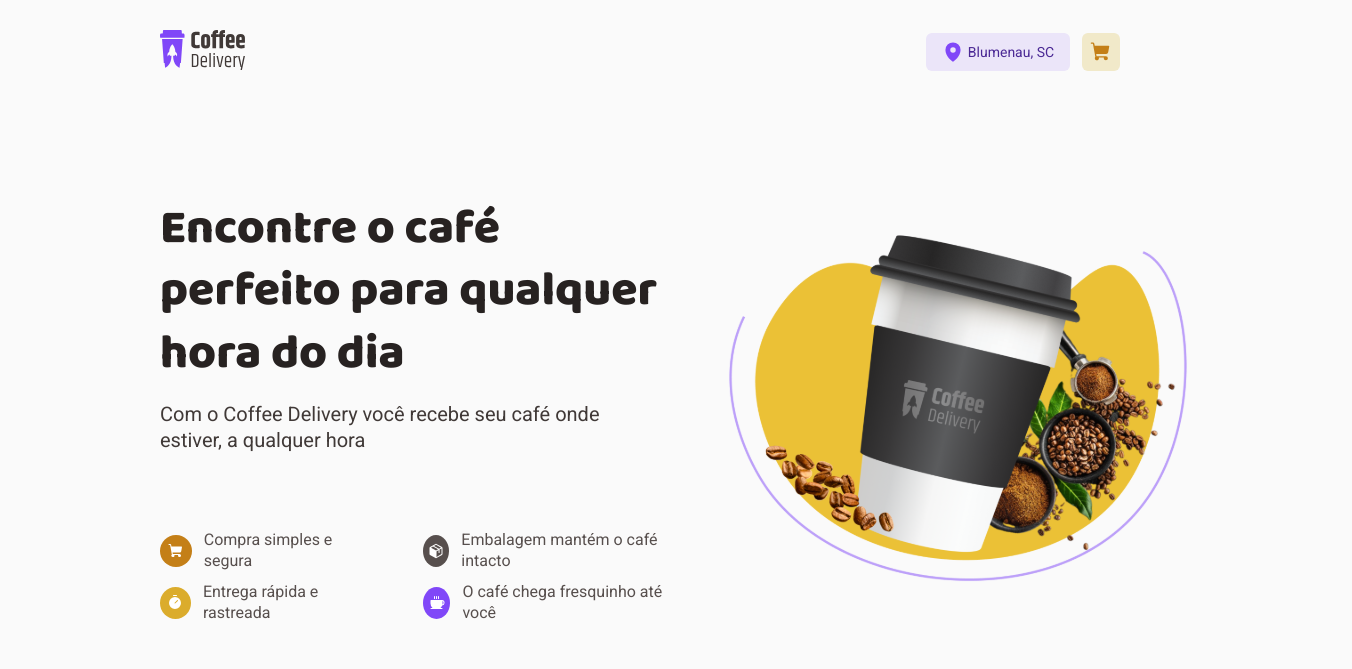
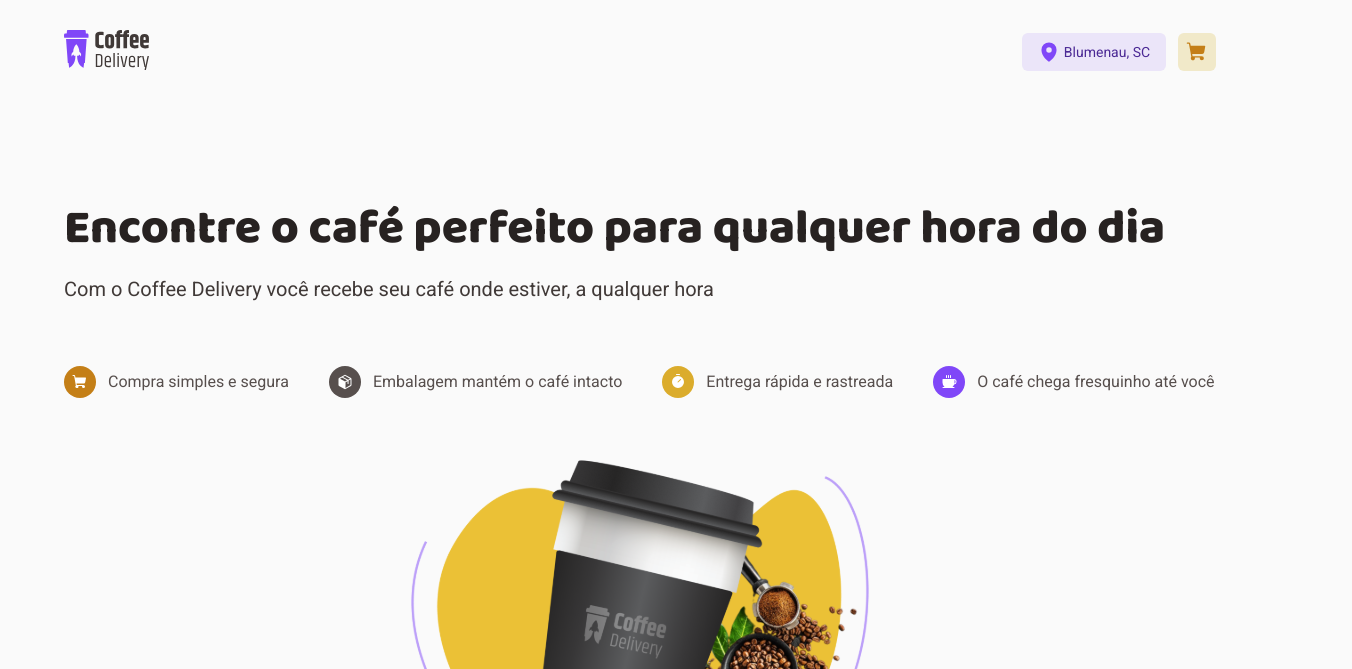
Before and after one commit to gbeserra95/coffee-delivery, a React (Vite) app: page / in a window 1280 px wide. Shown: the top 669 px of the page, 1352 px wide, since content can reach past the window. Built offline with nearby package versions, Linux system fonts and the light colour scheme.

Commit message:
feat: responsiveness

```diff
--- a/src/components/Header/index.tsx
+++ b/src/components/Header/index.tsx
@@ -19,10 +19,10 @@
         <img src={logoCoffeeDelivery} alt="" />
       </NavLink>
       <S.ActionsContainer>
-        <S.LocationButton>
+        <S.LocationContainer>
           <MapPin size={22} weight="fill" />
           {address.city}, {address.state}
-        </S.LocationButton>
+        </S.LocationContainer>
         <NavLink to="/checkout">
           <S.CartButton>
             {items.length !== 0 && (
--- a/src/components/Header/styles.ts
+++ b/src/components/Header/styles.ts
@@ -8,6 +8,18 @@
   display: flex;
   justify-content: space-between;
   align-items: center;
+
+  @media (max-width: 1440px) {
+    padding: 0 4rem;
+  }
+
+  @media (max-width: 1260px) {
+    padding: 0 2rem;
+  }
+
+  @media (max-width: 900px) {
+    padding: 0 1rem;
+  }
 `
 
 export const ActionsContainer = styled.nav`
@@ -15,7 +27,7 @@
   gap: 0.75rem;
 `
 
-export const LocationButton = styled.button`
+export const LocationContainer = styled.div`
   width: 9rem;
   height: 2.375rem;
   display: flex;
@@ -28,7 +40,6 @@
   line-height: 18.2px;
   background: ${(props) => props.theme['purple-light']};
   color: ${(props) => props.theme['purple-dark']};
-  cursor: pointer;
 
   svg {
     color: ${(props) => props.theme.purple};
--- a/src/layouts/DefaultLayout/styles.ts
+++ b/src/layouts/DefaultLayout/styles.ts
@@ -4,4 +4,16 @@
   max-width: 90rem;
   padding: 0 10rem 9.8125rem 10rem;
   margin: 0 auto;
+
+  @media (max-width: 1440px) {
+    padding: 0 4rem;
+  }
+
+  @media (max-width: 1260px) {
+    padding: 0 2rem;
+  }
+
+  @media (max-width: 900px) {
+    padding: 0 1rem;
+  }
 `
--- a/src/pages/Checkout/components/Address/styles.ts
+++ b/src/pages/Checkout/components/Address/styles.ts
@@ -47,6 +47,10 @@
 export const FormFieldContainer = styled.div`
   display: flex;
   gap: 0.75rem;
+
+  @media (max-width: 1024px) {
+    flex-direction: column;
+  }
 `
 
 interface BaseInputProps {
@@ -79,6 +83,10 @@
 
 export const CEP = styled(BaseInput)`
   width: min(100%, 12.5rem);
+
+  @media (max-width: 1024px) {
+    width: 100%;
+  }
 `
 
 export const Street = styled(BaseInput)`
@@ -87,20 +95,40 @@
 
 export const Number = styled(BaseInput)`
   width: min(100%, 12.5rem);
+
+  @media (max-width: 1024px) {
+    width: 100%;
+  }
 `
 
 export const Complement = styled(BaseInput)`
   width: min(100%, 21.75rem);
+
+  @media (max-width: 1024px) {
+    width: 100%;
+  }
 `
 
 export const Suburb = styled(BaseInput)`
   width: min(100%, 12.5rem);
+
+  @media (max-width: 1024px) {
+    width: 100%;
+  }
 `
 
 export const City = styled(BaseInput)`
   width: min(100%, 17.25rem);
+
+  @media (max-width: 1024px) {
+    width: 100%;
+  }
 `
 
 export const UF = styled(BaseInput)`
   width: min(100%, 3.75rem);
+
+  @media (max-width: 1024px) {
+    width: 100%;
+  }
 `
--- a/src/pages/Checkout/components/Payment/styles.ts
+++ b/src/pages/Checkout/components/Payment/styles.ts
@@ -41,6 +41,8 @@
 export const Buttons = styled.div`
   display: flex;
   justify-content: space-between;
+  row-gap: 1rem;
+  flex-wrap: wrap;
 
   svg {
     color: ${(props) => props.theme.purple};
--- a/src/pages/Checkout/styles.ts
+++ b/src/pages/Checkout/styles.ts
@@ -5,6 +5,8 @@
   flex: 1;
   gap: 2rem;
   padding: 2.5rem 0;
+  flex-wrap: wrap;
+  justify-content: center;
 
   h2 {
     font-family: 'Baloo 2';
@@ -25,4 +27,8 @@
 
 export const RightFormContainer = styled(LeftFormContainer)`
   width: min(28rem, 100%);
+
+  @media (max-width: 1200px) {
+    width: min(40rem, 100%);
+  }
 `
--- a/src/pages/Home/styles.ts
+++ b/src/pages/Home/styles.ts
@@ -7,6 +7,26 @@
   width: 100%;
   padding: 5.875rem 0;
   align-items: center;
+
+  @media (max-width: 1440px) {
+    grid-template-columns: 1fr;
+
+    img {
+      margin: 0 auto;
+    }
+  }
+
+  @media (max-width: 1260px) {
+    padding: 4rem 0;
+  }
+
+  @media (max-width: 900px) {
+    padding: 2rem 0;
+
+    img {
+      width: 90%;
+    }
+  }
 `
 
 export const ContentContainer = styled.div`
@@ -14,6 +34,18 @@
   flex-direction: column;
   width: 100%;
   gap: 4.125rem;
+
+  @media (max-width: 1440px) {
+    gap: 3rem;
+  }
+
+  @media (max-width: 1260px) {
+    gap: 2rem;
+  }
+
+  @media (max-width: 900px) {
+    gap: 1rem;
+  }
 
   h1 {
     font-family: 'Baloo 2';
@@ -38,6 +70,11 @@
   grid-template-columns: auto auto;
   column-gap: 2.5rem;
   row-gap: 1.25rem;
+
+  @media (max-width: 1440px) {
+    display: flex;
+    flex-wrap: wrap;
+  }
 `
 
 export const ItemContainer = styled.div`
@@ -80,14 +117,31 @@
     font-weight: 800;
     color: ${(props) => props.theme['base-subtitle']};
     line-height: 41.6px;
+
+    @media (max-width: 1260px) {
+      text-align: center;
+    }
   }
 `
 
 export const List = styled.ul`
   display: grid;
   grid-template-columns: auto auto auto auto;
+  justify-content: center;
   column-gap: 2rem;
   row-gap: 2.5rem;
   margin-top: 3.375rem;
   list-style: none;
+
+  @media (max-width: 1260px) {
+    grid-template-columns: auto auto auto;
+  }
+
+  @media (max-width: 900px) {
+    grid-template-columns: auto auto;
+  }
+
+  @media (max-width: 600px) {
+    grid-template-columns: auto;
+  }
 `
--- a/src/pages/Success/styles.ts
+++ b/src/pages/Success/styles.ts
@@ -7,6 +7,14 @@
   padding-top: 5rem;
   margin-bottom: 2.5rem;
   gap: 0.25rem;
+
+  @media (max-width: 1260px) {
+    padding-top: 4rem;
+  }
+
+  @media (max-width: 900px) {
+    padding-top: 2rem;
+  }
 
   h1 {
     font-family: 'Baloo 2';
@@ -27,6 +35,14 @@
   display: flex;
   justify-content: space-between;
   align-items: center;
+  flex-wrap: wrap;
+  row-gap: 2rem;
+
+  @media (max-width: 600px) {
+    img {
+      width: 100%;
+    }
+  }
 `
 
 export const InfoContainer = styled.div`
```
